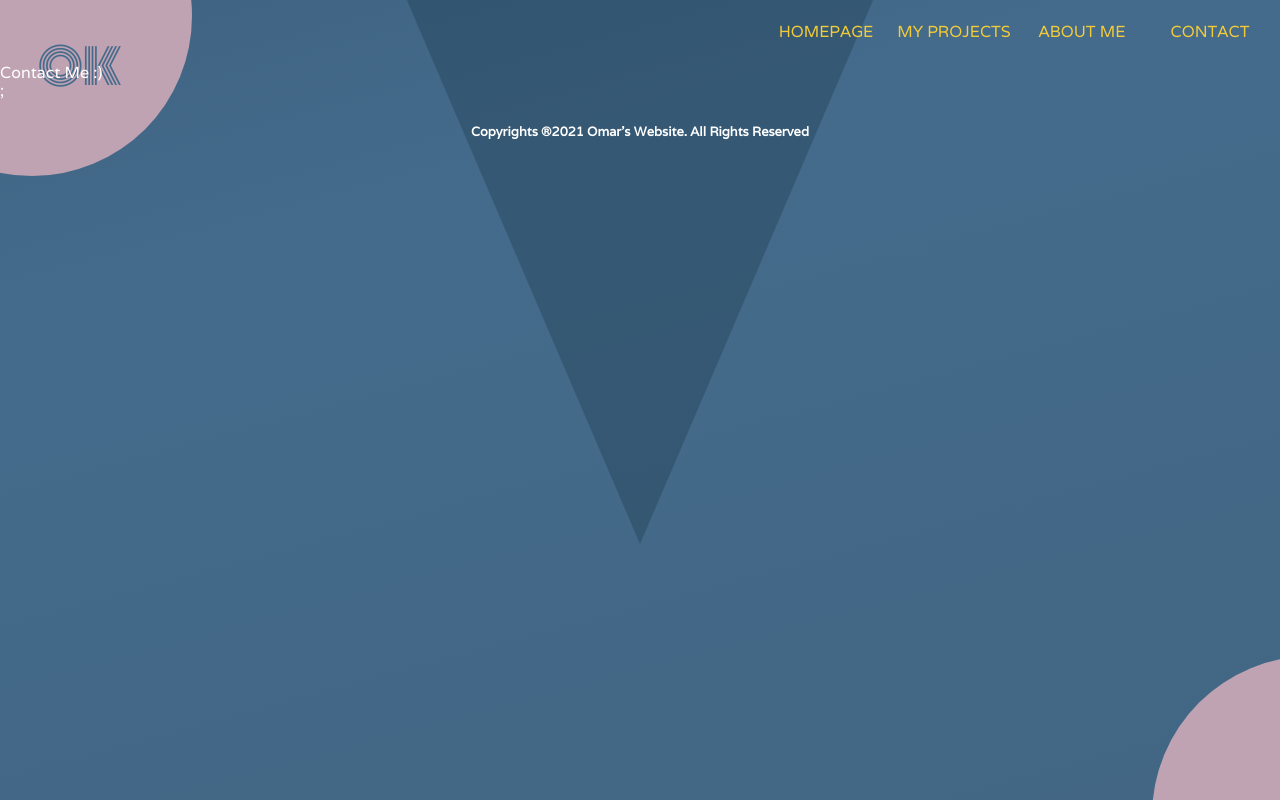
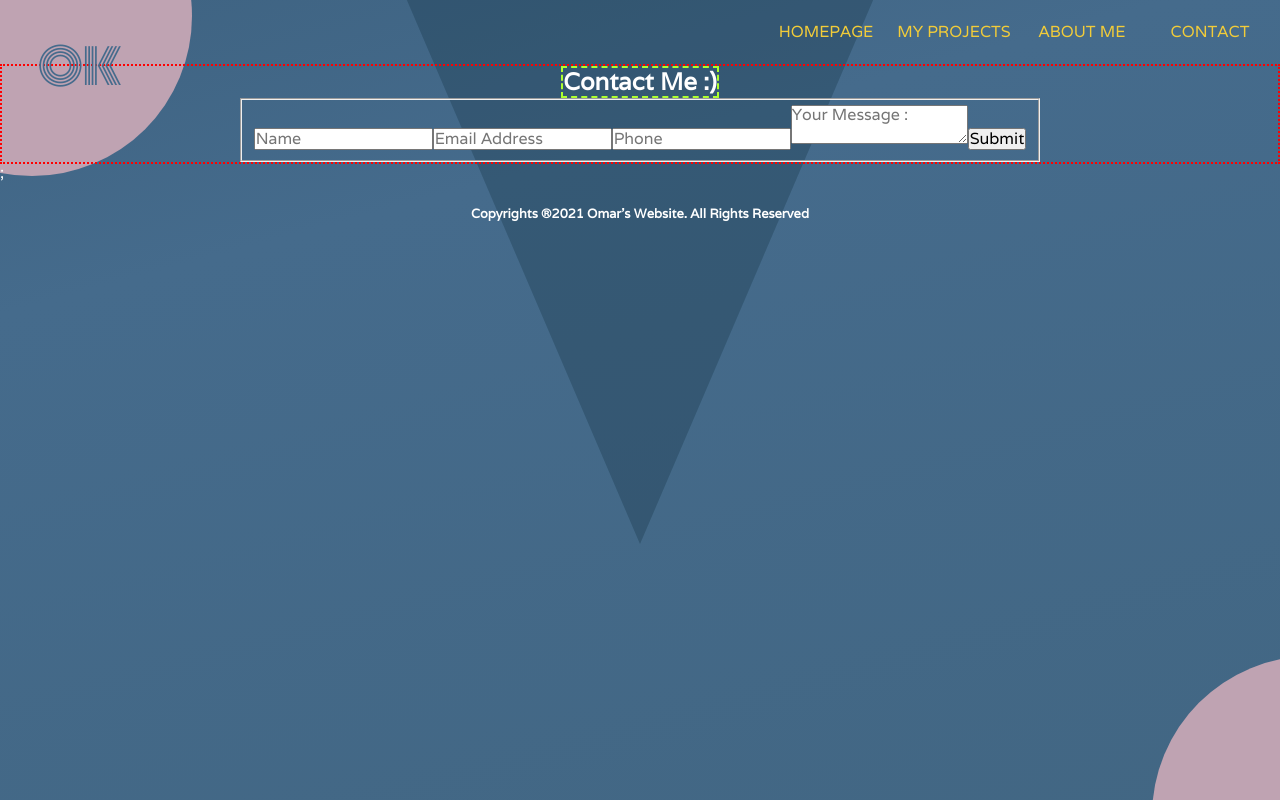
Before and after one commit to okhouja/my-portfolio, a React (Create React App) app: page /contact in a window 1280 px wide. Built offline with nearby package versions, Linux system fonts and the light colour scheme.

Commit message:
contact section

```diff
--- a/src/components/Contact.js
+++ b/src/components/Contact.js
@@ -2,7 +2,39 @@ import React from "react";
 const Contact = () => {
   return (
     <React.Fragment>
-      <div>Contact Me :)</div>;
+      <div>
+        <article class="contact__container" id="contact">
+          <div class="contact__title">
+            <h2>Contact Me :)</h2>
+          </div>
+
+          <form action="#">
+            <div class="content__form">
+              <fieldset class="input__fields">
+                <input type="text" class="input" placeholder="Name" />
+                <input
+                  type="text"
+                  class="input"
+                  placeholder="Email Address"
+                  required
+                />
+                <input type="text" class="input" placeholder="Phone" />
+                <textarea
+                  type="text"
+                  class="input"
+                  placeholder="Your Message :"
+                ></textarea>
+                <input
+                  type="submit"
+                  class="button button__submit"
+                  value="Submit"
+                />
+              </fieldset>
+            </div>
+          </form>
+        </article>
+      </div>
+      ;
     </React.Fragment>
   );
 };
--- a/src/sass/components/__components-dir.scss
+++ b/src/sass/components/__components-dir.scss
@@ -1,2 +1,3 @@
 @import "container";
 @import "_aboutme_container";
+@import "_contact_container";
--- a/src/sass/components/_aboutme_container.scss
+++ b/src/sass/components/_aboutme_container.scss
@@ -1,10 +1,10 @@
 .aboutme__Container {
   //   border: 2px greenyellow dotted;
-  margin: 8% auto;
+  margin: 10% auto;
   //   @include flex-center;
   //   background-color: $field-color4;
   width: 90%;
-  height: 60vh;
+  height: 50vh;
 }
 
 .aboutme__title {
--- /dev/null
+++ b/src/sass/components/_contact_container.scss
@@ -0,0 +1,8 @@
+.contact__container {
+  border: 2px red dotted;
+  @include flex-center;
+  flex-direction: column;
+}
+.contact__title {
+  border: 2px greenyellow dashed;
+}
```
